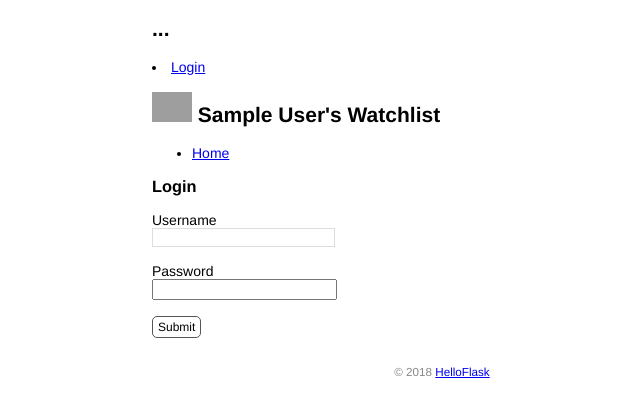
After one commit to Stella-Chao/watchlist, a Flask app: page /login in a window 1280 px wide. The commit adds this page. Shown: the top 417 px of the page, without its empty margins (198-838 px from the left). Run offline with Flask 3, Linux system fonts and the light colour scheme; tables that the repository leaves empty hold one stand-in row (values such as "Sample post"); grey boxes are pictures that could not be loaded.

Commit message:
add user settings

```diff
--- a/app.py
+++ b/app.py
@@ -3,6 +3,11 @@ import click
 
 from flask import Flask, render_template, url_for, request, flash, redirect
 from flask_sqlalchemy import SQLAlchemy
+from werkzeug.security import generate_password_hash, check_password_hash
+from flask_login import LoginManager
+from flask_login import UserMixin
+from flask_login import login_user
+from flask_login import login_required, logout_user, current_user
 
 # 识别系统，设定sqlite
 WIN = sys.platform.startswith('win')
@@ -22,18 +27,40 @@ app.config['SECRET_KEY'] = 'dev'  # 等同于 app.secret_key = 'dev'
 
 # 声明数据库
 db = SQLAlchemy(app)
+login_manager = LoginManager(app)
+login_manager.login_view = 'login'
 
-# 声明数据的格式，使用db Model生成格式
-class User(db.Model):
+# 声明数据的格式，使用db Model生成格式, 并且继承UserMixin，拥有判断认证状态的属性和方法
+class User(db.Model, UserMixin):
     id = db.Column(db.Integer, primary_key=True)
     name = db.Column(db.String(20))
+    username = db.Column(db.String(20))
+    password_hash = db.Column(db.String(128))
+
+    def set_password(self, password):
+        self.password_hash = generate_password_hash(password)
+
+    def validate_password(self, password):
+        return check_password_hash(self.password_hash, password)
 
 class Movie(db.Model):
     id = db.Column(db.Integer, primary_key=True)
     title = db.Column(db.String(60))
     year = db.Column(db.String(6))
 
+@app.cli.command()
+@click.option('--drop', is_flag=True, help='Create after drop!')
+def initdb(drop):
+    if drop:
+        db.drop_all()
+    db.create_all()
+    click.echo('Init database.')
 
+
+@login_manager.user_loader
+def load_user(user_id):
+    user = User.query.get(int(user_id))
+    return user
 
 name = 'Sun Zhao'
 # movies = [
@@ -49,15 +76,68 @@ name = 'Sun Zhao'
 #     {'title': 'The Pork of Music', 'year': '2012'},
 # ]
 
+@app.cli.command()
+@click.option('--username', prompt=True, help='The username used to login.')
+@click.option('--password', prompt=True, hide_input=True, confirmation_prompt=True, help='The password used to login.')
+def admin(username, password):
+    db.create_all()
+
+    user = User.query.first()
+    if user is not None: # user data None ,
+        click.echo('Updating user...')
+        user.username = username
+        user.set_password(password)
+    else:
+        click.echo('Creating user...')
+        user = User(username=username, name='Admin')
+        user.set_password(password)  # 设置密码
+        db.session.add(user)
+    db.session.commit()
+    click.echo('Done.')
+
+
 @app.context_processor
 def inject_user():
     user = User.query.first()
     return dict(user=user)  # 声明上下文user
 
+# 注册界面
+@app.route('/login', methods=['GET', 'POST'])
+def login():
+    if request.method == 'POST':
+        username = request.form['username']
+        password = request.form['password']
+
+        if not username and not password:
+            flash('Invalid input.')
+            return redirect(url_for('login'))
+        user = User.query.first()
+        if username == user.username and user.validate_password(password):
+            login_user(user)
+            flash('Login success!')
+            return redirect(url_for('index'))
+
+        flash('Invalid username or password.')
+        return redirect(url_for('login'))
+
+    return render_template('login.html')
+
+# Logout
+@app.route('/logout')
+@login_required
+def logout():
+    logout_user()
+    flash('bye.')
+    return redirect(url_for('index'))
+
 # 添加电影数据
 @app.route('/', methods=['GET', 'POST'])
 def index():
     if request.method == "POST":
+
+        if not current_user.is_authenticated:  # 如果当前用户未认证
+            return redirect(url_for('index'))  # 重定向到主页
+
         title = request.form.get('title')
         year = request.form.get('year')
         # 验证数据
@@ -73,8 +153,26 @@ def index():
     movies = Movie.query.all()
     return render_template('index.html',  movies=movies)
 
+# setting
+@app.route('/settings', methods=['POST', 'GET'])
+@login_required
+def settings():
+    if request.method == 'POST':
+        name = request.form['name']
+
+        if not name or len(name) > 20:
+            flash('Invalid input')
+            return redirect(url_for('settings'))
+        current_user.name = name
+        db.session.commit()
+        flash('Settings updated.')
+        return redirect(url_for('index'))
+
+    return render_template('settings.html')
+
 # 编辑电影数据，删除电影数据
 @app.route('/movie/edit/<int:movie_id>', methods=['GET', 'POST'])
+@login_required  # 登录保护
 def edit(movie_id):
     movie = Movie.query.get_or_404(movie_id)
 
@@ -90,10 +188,11 @@ def edit(movie_id):
         db.session.commit()
         flash('Item Updated.')
         return render_template(url_for('index'))
-    return redirect('edit.html', movie=movie)  # 传入被编辑的电影记录
+    return render_template('edit.html', movie=movie)  # 传入被编辑的电影记录
 
 # delete item
 @app.route('/movie/delete/<int:movie_id>', methods=['GET', 'POST'])
+@login_required  # 登录保护
 def delete(movie_id):
     movie = Movie.query.get_or_404(movie_id)
     db.session.delete(movie)
--- a/templates/base.html
+++ b/templates/base.html
@@ -9,6 +9,13 @@
     {% block head %}
     <meta charset="utf-8">
     <meta name="viewport" content="width=device-width, initial-scale=1.0">
+    {% if current_user.is_authenticated %}
+        <li><a href="{{ url_for('settings') }}">Settings</a></li>
+        <li><a href="{{ url_for('logout') }}">Logout</a></li>
+    {% else %}
+        <li><a href="{{ url_for('login') }}">Login</a></li>
+    {% endif %}
+
     <title>{{ user.name }}'s Watchlist</title>
     <link rel="icon" href="{{ url_for('static', filename='images/favicon.ico') }}">
     <link rel="stylesheet" href="{{ url_for('static', filename='css/style.css') }}" type="text/css">
--- /dev/null
+++ b/templates/login.html
@@ -0,0 +1,12 @@
+{% extends 'base.html' %}
+
+{% block content %}
+<h3> Login </h3>
+<form method="POST">
+    Username<br>
+    <input type="text" name="username" required> <br> <br>
+    Password<br>
+    <input type="password" name="password" required><br><br>
+    <input class="btn" type="submit" name="submit" value="Submit">
+</form>
+{% endblock  %}
```
Also changed, not shown: templates/index.html (+10 -2 lines), templates/settings.html (added, +9 -0 lines), test_watchlist.py (added).
